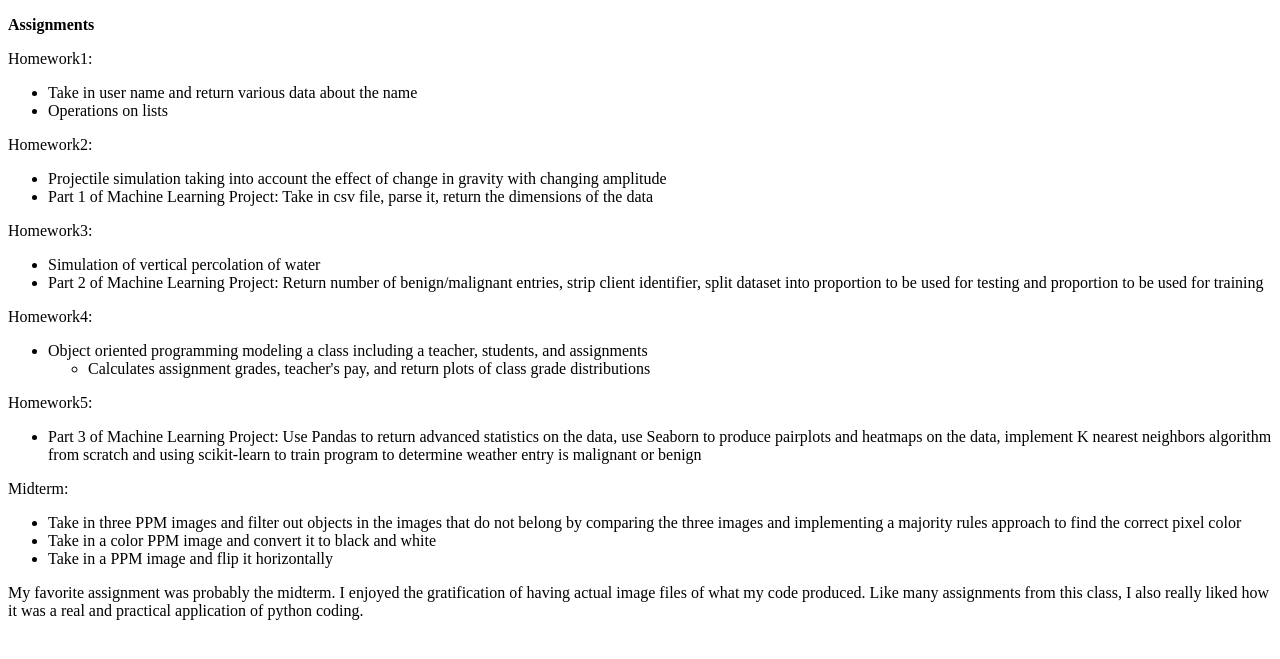
After one commit to mt3308/Final-Project, a Flask app: page /assignments in a window 1280 px wide. The commit adds this page. Shown: the top 659 px of the page. Run offline with Flask 2, Linux system fonts and the light colour scheme.

Commit message:
Added 2 pages to website

```diff
--- a/app.py
+++ b/app.py
@@ -21,6 +21,14 @@ def hello():
 def page():
     return render_template("1006.html")
 
+@app.route("/assignments")
+def a():
+    return render_template("assignments.html")
+
+@app.route("/classes")
+def c():
+    return render_template("classes.html")
+
 #start the server
 if __name__ == "__main__":
     app.run()
--- /dev/null
+++ b/templates/assignments.html
@@ -0,0 +1,44 @@
+<!DOCTYPE html>
+<html>
+    <head>
+        <!--specifies title of the page !-->
+        <title>Assignments</title>
+    <head>
+    <body>
+    <p><b>Assignments</b></p>
+    <p>Homework1:</p>
+    <ul>
+        <li>Take in user name and return various data about the name</li>
+        <li>Operations on lists</li>
+    </ul>
+    <p>Homework2:</p>
+    <ul>
+        <li>Projectile simulation taking into account the effect of change in gravity with changing amplitude </li>
+        <li>Part 1 of Machine Learning Project: Take in csv file, parse it, return the dimensions of the data</li>
+    </ul>
+    <p>Homework3:</p>
+    <ul>
+        <li>Simulation of vertical percolation of water</li>
+        <li>Part 2 of Machine Learning Project: Return number of benign/malignant entries, strip client identifier, split dataset into proportion to be used for testing and proportion to be used for training</li>
+    </ul>
+    <p>Homework4:</p>
+    <ul>
+        <li>Object oriented programming modeling a class including a teacher, students, and assignments</li>
+        <ul>
+            <li>Calculates assignment grades, teacher's pay, and return plots of class grade distributions</li>
+        </ul>
+    </ul>
+    <p>Homework5:</p>
+    <ul>
+        <li>Part 3 of Machine Learning Project: Use Pandas to return advanced statistics on the data, use Seaborn to produce pairplots and heatmaps on the data, implement K nearest neighbors algorithm from scratch and using scikit-learn to train program to determine weather entry is malignant or benign</li>
+    </ul>
+    <p>Midterm:</p>
+    <ul>
+        <li>Take in three PPM images and filter out objects in the images that do not belong by comparing the three images and implementing a majority rules approach to find the correct pixel color</li>
+        <li>Take in a color PPM image and convert it to black and white</li>
+        <li>Take in a PPM image and flip it horizontally</li>
+    </ul>
+    <p>My favorite assignment was probably the midterm. I enjoyed the gratification of having actual image files of what my code produced. Like many assignments from this class, I also really liked how it was a real and practical application of python coding.</p>
+
+    </body>
+</html>
--- a/templates/index.html
+++ b/templates/index.html
@@ -10,5 +10,7 @@
     <p>Sophomore</p>
     <p>Computer Science, Pre-medical</p>
     <p>I don't really have a favorite website so here is a <a href= "https://www.healthy-liv.com/moms-almond-flour-banana-bread/">recipe</a> to the best banana bread I've ever made!</p>
+    <a href= "/assignments">1006 Assignments</a>
+    <a href= "/classes">Spring 2020 Classes</a>
     </body>
 </html>
```
Also changed, not shown: templates/classes.html (added, +19 -0 lines).
